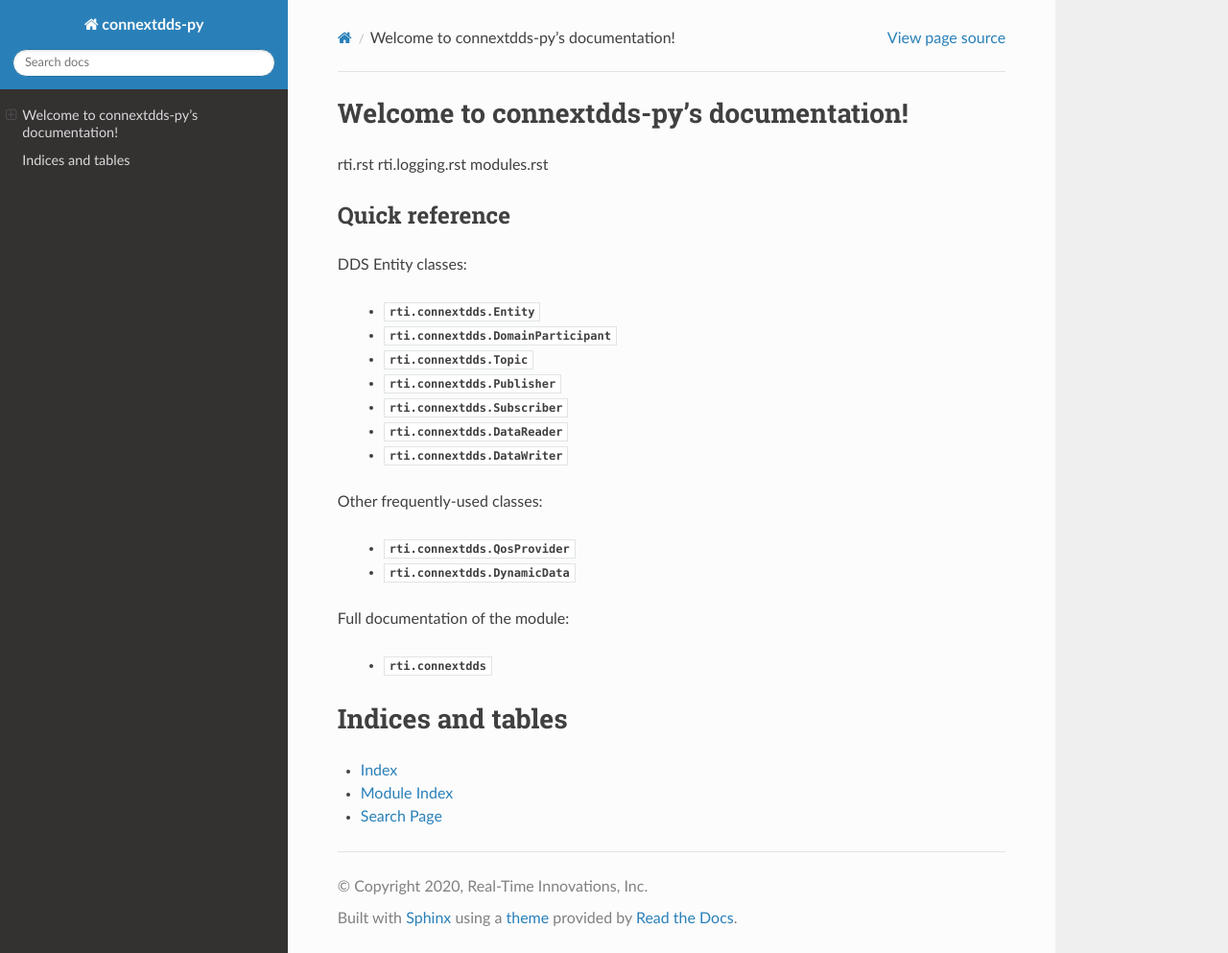
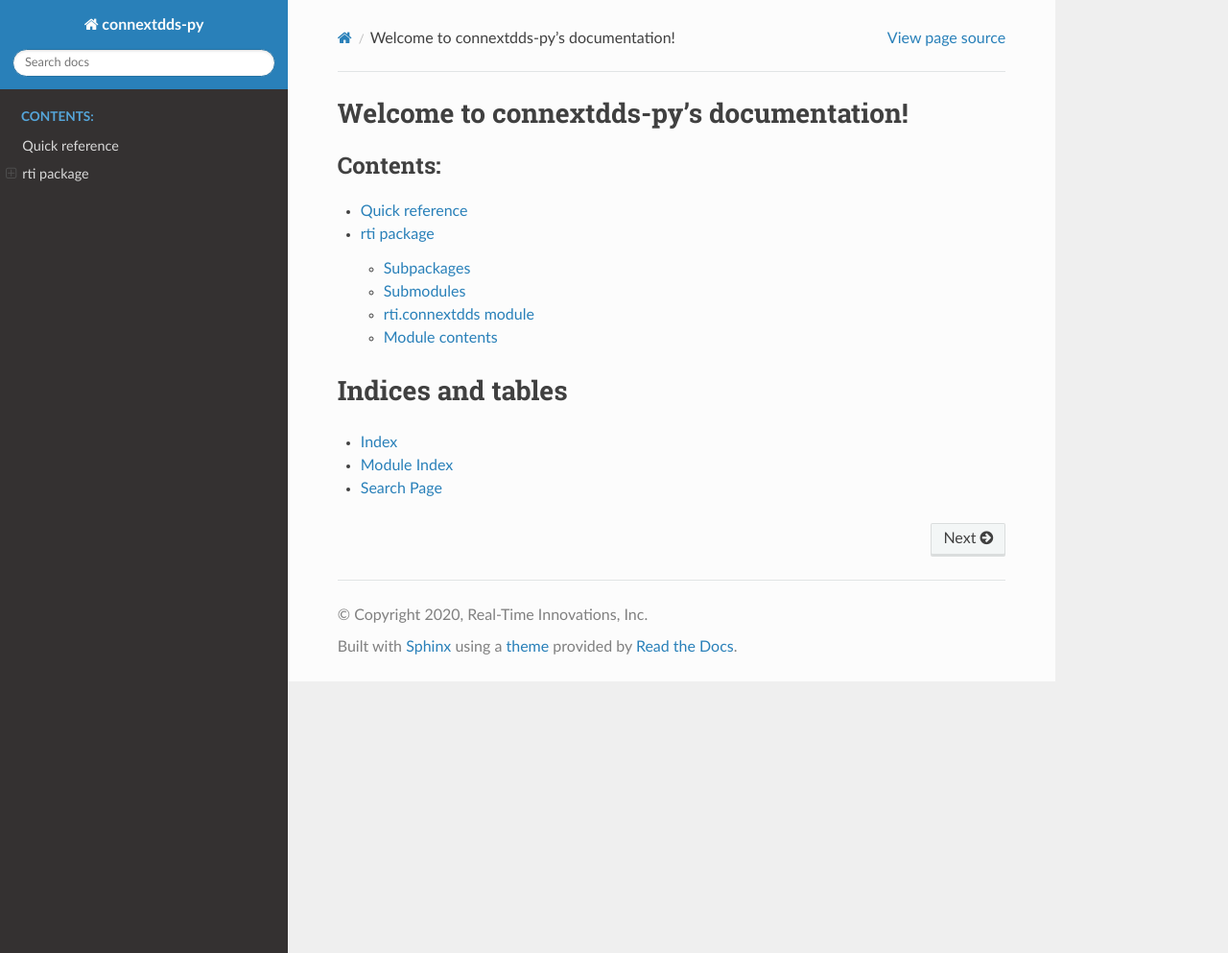
Before and after one commit to rticommunity/connextdds-py, a Sphinx documentation site: the page built from docs/source/index.rst, in a window 1280 px wide and 993 px high. Shown: the whole window at 96% size. Built offline with Sphinx 7.4.7 and the Read the Docs theme 2.0.0, drawn with Linux system fonts in a browser that asks for light colours.

Commit message:
Expand quick reference and move it to separate page

```diff
--- a/docs/source/index.rst
+++ b/docs/source/index.rst
@@ -10,32 +10,9 @@
    :maxdepth: 2
    :caption: Contents:
 
-rti.rst
-rti.logging.rst
-modules.rst
+   quick.rst
+   rti.rst
 
-
-
-Quick reference
-~~~~~~~~~~~~~~~
-DDS Entity classes:
-
-   - :class:`rti.connextdds.Entity`
-   - :class:`rti.connextdds.DomainParticipant`
-   - :class:`rti.connextdds.Topic`
-   - :class:`rti.connextdds.Publisher`
-   - :class:`rti.connextdds.Subscriber`
-   - :class:`rti.connextdds.DataReader`
-   - :class:`rti.connextdds.DataWriter`
-
-Other frequently-used classes:
-
-   - :class:`rti.connextdds.QosProvider`
-   - :class:`rti.connextdds.DynamicData`
-
-Full documentation of the module:
-
-   - :mod:`rti.connextdds`
 
 Indices and tables
 ==================
```
Also changed, not shown: docs/source/quick.rst (added, +47 -0 lines).
